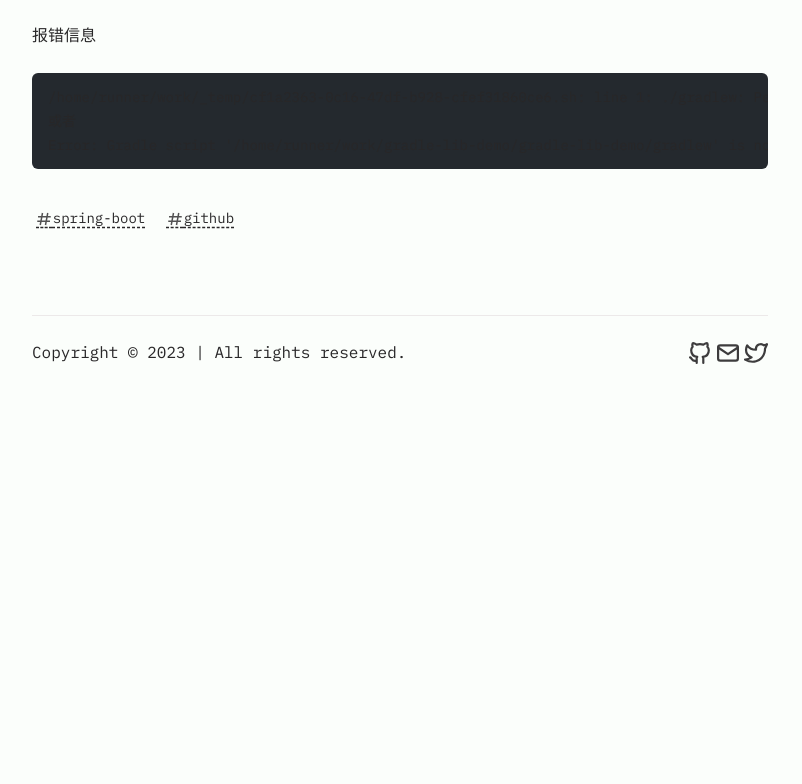
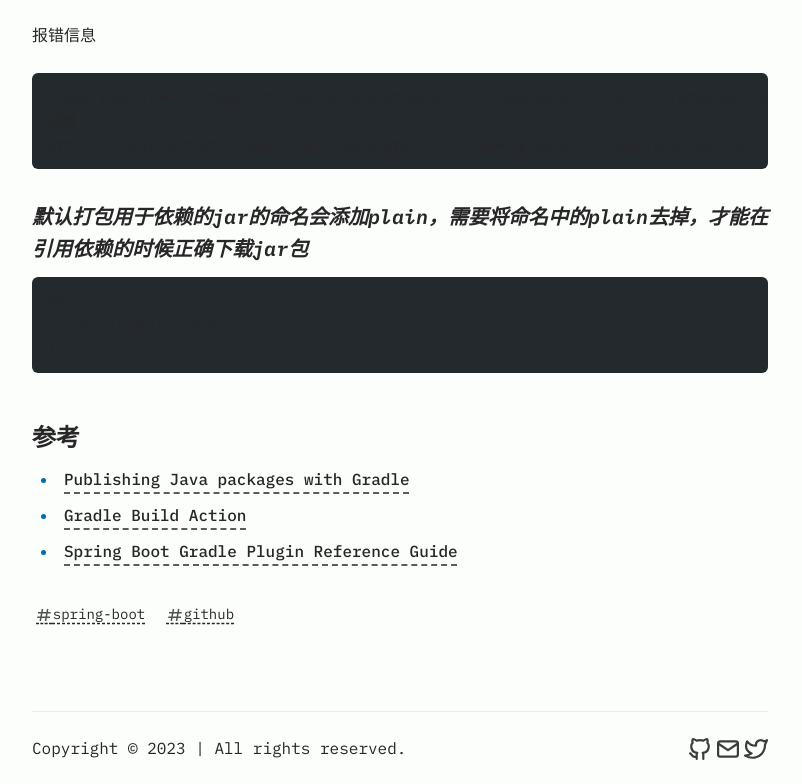
Before and after one commit to xutingzhou/xutingzhou, an Astro site: page /posts/publish-jar-with-github-action in a window 1280 px wide. Shown: the part 2344-3128 px from the top of the page, without its empty margins (240-1042 px from the left). Before the commit the page ends 2732 px from the top, so only its background shows below. Built offline with nearby package versions, Linux system fonts and the light colour scheme; Astro itself is replaced by a stand-in of ours; some packages are replaced by stand-ins of ours; code samples lack their colours.

Commit message:
set 6 posts per page

````diff
--- a/src/config.ts
+++ b/src/config.ts
@@ -7,7 +7,7 @@ export const SITE: Site = {
   title: "Xu's Blog",
   ogImage: "logo.png",
   lightAndDarkMode: true,
-  postPerPage: 3,
+  postPerPage: 6,
 };
 
 export const LOCALE = ["zh-CN"]; // set to [] to use the environment default
--- a/src/content/blog/publish-jar-with-github-action.md
+++ b/src/content/blog/publish-jar-with-github-action.md
@@ -105,3 +105,17 @@ jobs:
 或者
 Error: Gradle script '/home/runner/work/gradle-lib-demo/gradle-lib-demo/gradlew' is not executable.
 ```
+
+### 默认打包用于依赖的jar的命名会添加plain，需要将命名中的plain去掉，才能在引用依赖的时候正确下载jar包
+
+```gradle
+jar {
+    archiveClassifier = ''
+}
+```
+
+## 参考
+
+- [Publishing Java packages with Gradle](https://docs.github.com/en/actions/publishing-packages/publishing-java-packages-with-gradle#publishing-packages-to-github-packages)
+- [Gradle Build Action](https://github.com/marketplace/actions/gradle-build-action)
+- [Spring Boot Gradle Plugin Reference Guide](https://docs.spring.io/spring-boot/docs/current/gradle-plugin/reference/htmlsingle/)
````
